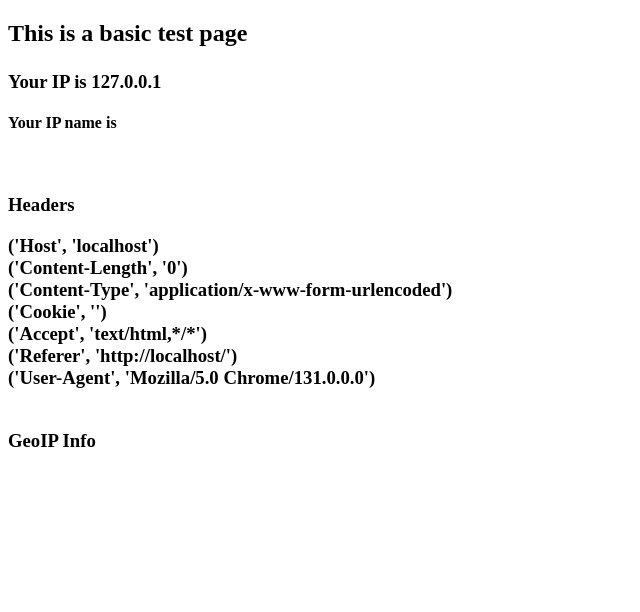
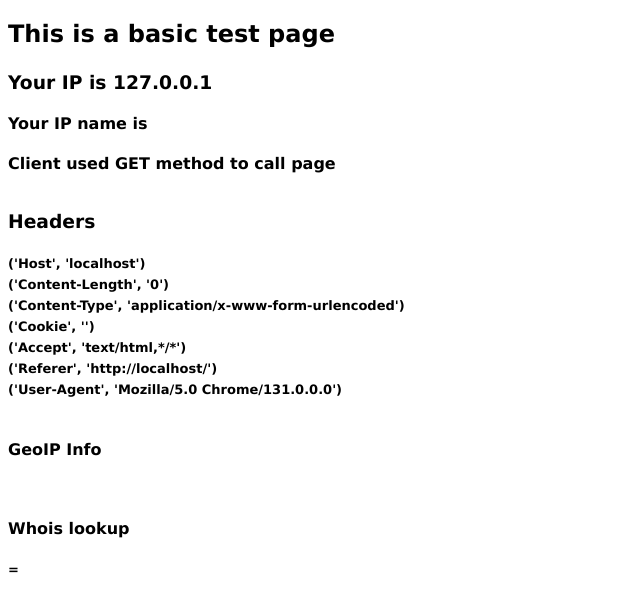
Before and after one commit to fsundstrom/requests_outline, a Flask app: page / in a window 1280 px wide. Shown: the top 612 px of the page, without its empty margins (0-640 px from the left). Run offline with Flask 2, Linux system fonts and the light colour scheme; data that the repository does not hold is empty.

Commit message:
updated for whois and request type

```diff
--- a/app/templates/index.html
+++ b/app/templates/index.html
@@ -2,20 +2,36 @@
 <head>
   <title>Flask Demo</title>
 </head>
+<body> <font face="verdana" size="3">
 <h2> This is a basic test page <h2/>
 <p><h3> Your IP is {{  lookup_ip }} <h3/></p>
 <p><h4> Your IP name is {{ name }} <h3/></p>
+<h4> Client used <b>{{method}}<b/> method to call page
+<br/>
 <br/>
 <h3> Headers <h3/>
+<p><font size="2">
 {% for entry in headers %}
 {{  entry }}
 <br/>
 {%  endfor %}
 <br/>
+<p/><font size="3">
 <h3> GeoIP Info <h3/>
+<p><font size="2">
 {% for entry in geo_data %}
 {{ entry }} = {{ geo_data[entry] }}
 <br/>
 {%  endfor %}
+<br/>
+<p/><font size="3">
+<h3> Whois lookup <h3/>
+<p><font size="2">
+{% for entry in whois %}
+{{ entry }} = {{ geo_data[entry] }}
+<br/>
+{%  endfor %}
+<p/>
+<font/>
 </body>
 </html>
--- a/app/views.py
+++ b/app/views.py
@@ -8,7 +8,7 @@
 
 # create index page
 #########################
-@app.route('/')
+@app.route('/', methods = ['GET', 'POST', 'PATCH', 'PUT', 'DELETE'])
 def index():
 
 
@@ -17,6 +17,24 @@
   #ip = request.environ['REMOTE_ADDR']
   ip = request.access_route[-1]
   head = request.headers
+
+  # request method
+  method = ""
+  if request.method == 'GET':
+        method = "GET"
+
+  elif request.method == 'POST':
+        method = "POST"
+
+  elif request.method == 'PATCH':
+        method = "PACTH"
+
+  elif request.method == 'PUT':
+        method = "PUT"
+
+  elif request.method == 'DELETE':
+        method = "DELETE"
+
   geo_data = __get_ip_info(ip)
   if not geo_data.status_code == 200: return abort(r.status_code)
 
@@ -24,8 +42,13 @@
   output = os.popen(call).read()
   name = re.sub(r'^.*name = ','',output)
 
+  call = 'jwhois '+ip+' |grep -v "Comment"|grep -v "^#"'
+  output = os.popen(call).read()
+  whois= output.split("\n")
   # retirm template with info
-  return render_template("index.html", lookup_ip=ip, headers=head, geo_data=geo_data.json(),name=name)
+  return render_template("index.html", lookup_ip=ip, method=method, headers=head, geo_data=geo_data.json(),name=name,whois=whois)
+
+
 
 # Get Host info
 ##########################
--- a/run.py
+++ b/run.py
@@ -1,3 +1,3 @@
-#!/usr/local/bin/python2.7
+#!/usr/bin/python2.7
 from app import app
 app.run(host='0.0.0.0', port=7879, debug=True)
```
Also changed, not shown: 2 other files.
